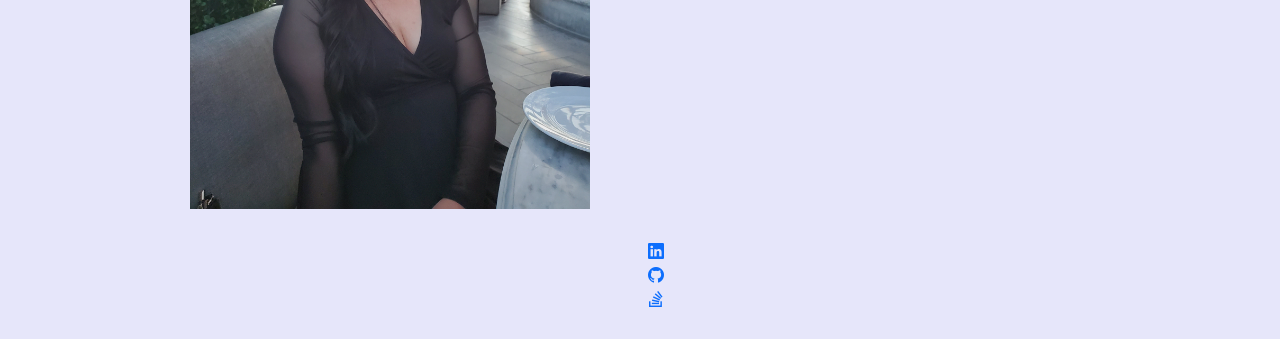
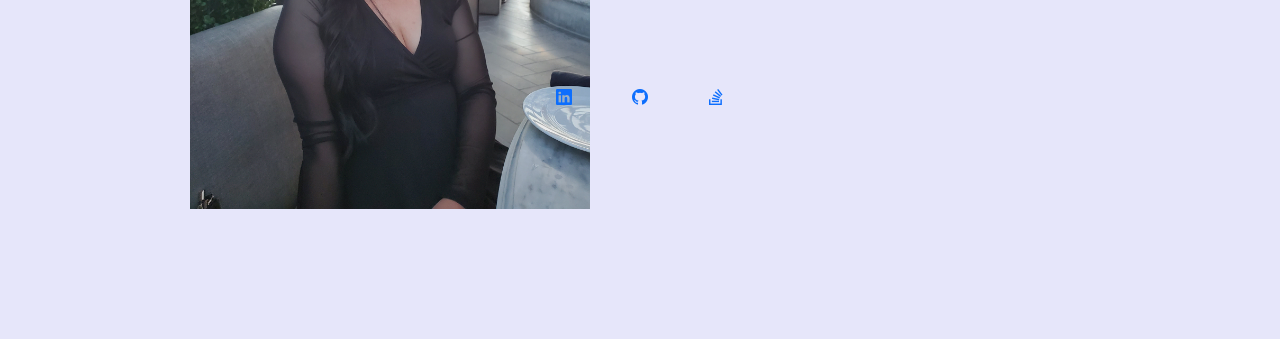
Before and after one commit to herka10/kh-portfolio, a React (Create React App) app: page / in a window 1280 px wide. Shown: the part 676-1015 px from the top of the page. After the commit the page ends 900 px from the top, so only its background shows below. Built offline with nearby package versions, Linux system fonts and the light colour scheme.

Commit message:
footer styiling

```diff
--- a/src/App.js
+++ b/src/App.js
@@ -32,7 +32,9 @@ function App() {
         view={view}
         setView={setView}
       />
+      <div className="d-flex flex-column min-vh-100">
       { renderView() }
+      </div>
       <Footer />
     </>
   );
--- a/src/components/footer.js
+++ b/src/components/footer.js
@@ -2,43 +2,20 @@
 
 const Footer = props => {
   return (
-      <div className="container text-center">
-        <footer>
-          <ul>
-            <li>
+    <div className="container text-center fixed-bottom">
+      <footer className="d-flex justify-content-center">
         <a href='https://www.linkedin.com/in/kao-nou-h-b817b017a/'>
           <i class="bi bi-linkedin"></i>
         </a>
-            </li>
-            <li>
         <a href="https://github.com/herka10/">
           <i class="bi bi-github"></i>
         </a>
-            </li>
-            <li>
         <a href="https://stackoverflow.com/users/20996865/kaonou">
           <i class="bi bi-stack-overflow"></i>
         </a>
-            </li>
-          </ul>
       </footer>
     </div>
   )
 }
 
 export default Footer
-
-
-    //     {
-    //       name: "fab fa-github",
-    //       link: "https://github.com/herka10"
-    //     },
-    //     {
-    //       name: "fab fa-linkedin",
-    //       link: "https://www.linkedin.com/in/kao-nou-h-b817b017a/"
-    //     },
-    //     {
-    //       name: "fab fa-stack-overflow",
-    //       link: "https://stackoverflow.com/users/20996865/kaonou"
-    //     }
-    //   ]
--- a/src/index.css
+++ b/src/index.css
@@ -48,3 +48,7 @@ ul {
   list-style-type: none;
   justify-content: center;
 }
+
+i {
+  margin: 30px
+}
--- a/src/pages/resume.js
+++ b/src/pages/resume.js
@@ -6,7 +6,7 @@ const Resume = props => {
     return (
       <div className="container text-center">
         <a href={resume} download className='animate__animated animate__flash animate__repeat-2'>Download My Resume</a> <br />
-        <img src={resumeScreenshot} alt="Portfolio owner Kao Nou Resume" />
+        <img src={resumeScreenshot} alt="Portfolio owner Kao Nou Resume" style={{height: 800}}/>
       </div>
     )
   }
```
Lines whose indentation alone changed are shown as unchanged.
